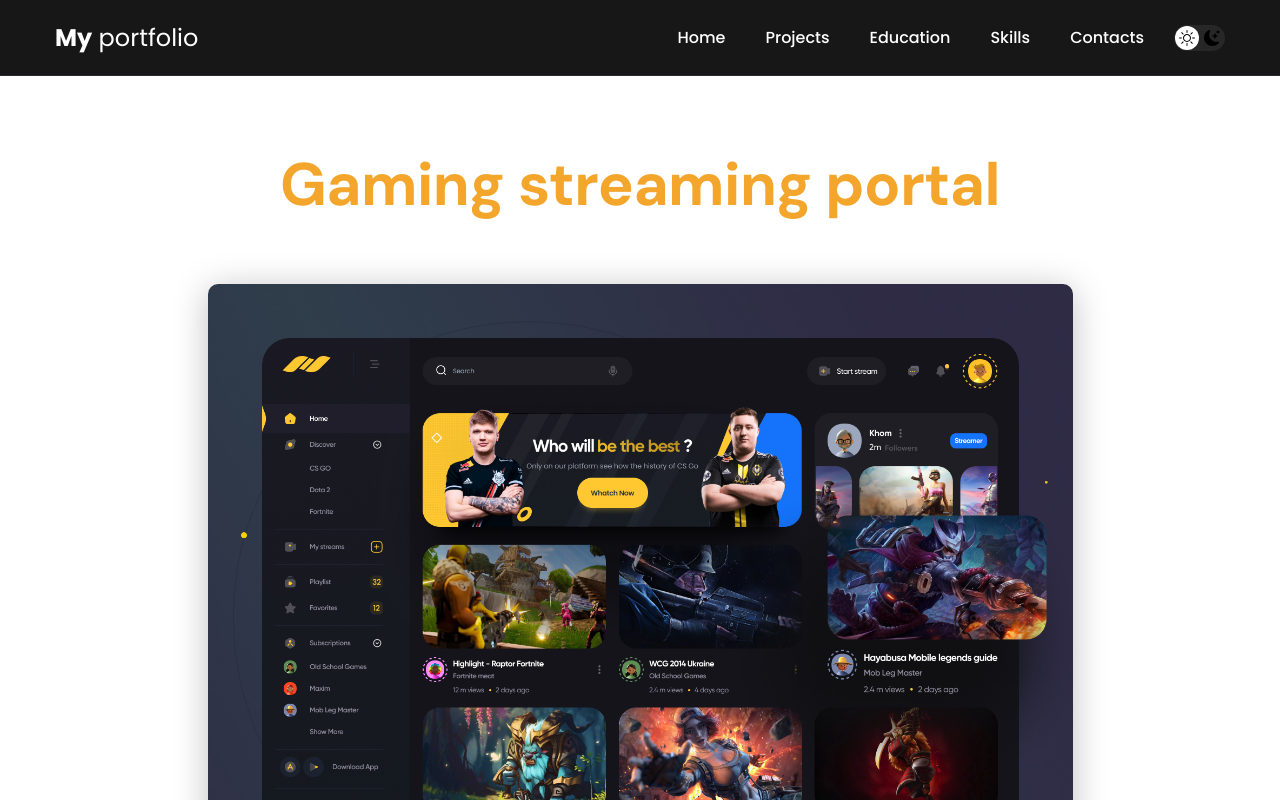
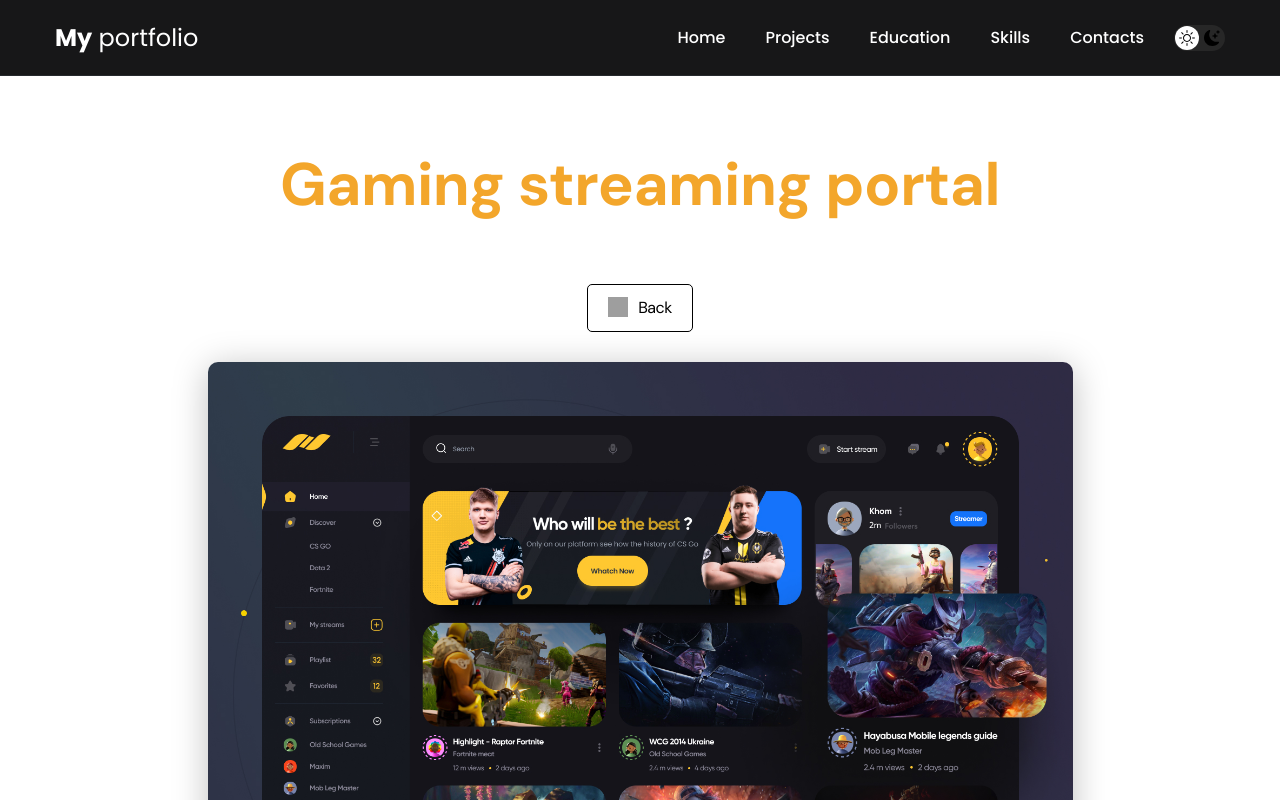
Before and after one commit to EgorYakushik/finalproject, a React (Create React App) app in the folder my-portfolio/: page /project/0 in a window 1280 px wide. Shown: the top 800 px of the page. Built offline with nearby package versions, Linux system fonts and the light colour scheme; grey boxes are pictures that could not be loaded.

Commit message:
back button add

```diff
--- /dev/null
+++ b/my-portfolio/src/components/btnBack/BtnBack.js
@@ -0,0 +1,11 @@
+import React from 'react'
+import './style.css'
+
+export default function BtnBack() {
+  return (
+    <a href='/projects' className="btn-back">
+        <img src="https://img.icons8.com/android/24/null/circled-left.png" alt="Back" className='arrow'/>
+        Back
+    </a>
+  )
+}
--- /dev/null
+++ b/my-portfolio/src/components/btnBack/style.css
@@ -0,0 +1,25 @@
+.btn-back {
+    display: flex;
+    column-gap: 10px;
+    align-items: 10px;
+    padding: 12px 20px;
+    height: 48px;
+    border-radius: 5px;
+    border: 1px solid var(--blackpure);
+    background-color: var(--white);
+    color: var(--blackpure);
+    transition: opacity 0.2s ease-in;
+    margin-bottom: 30px;
+}
+.btn-back:hover {
+    opacity: 0.7;
+}
+
+.btn-back:active {
+    position: relative;
+    top: 1px;
+}
+.arrow {
+    width: 20px;
+    height: 20px;
+}
--- a/my-portfolio/src/pages/Project.js
+++ b/my-portfolio/src/pages/Project.js
@@ -1,7 +1,9 @@
 import React from 'react'
 import {useParams} from 'react-router-dom'
+import BtnBack from '../components/btnBack/BtnBack';
 import BtnGitHub from '../components/btnGitHub/BtnGitHub'
 import { projects } from '../helpers/projectsList'
+
 
 
 export default function Project() {
@@ -13,6 +15,7 @@ export default function Project() {
         <div className="container">
             <div className="project-details">
                <h1 className="title-1">{project.title}</h1>
+               <BtnBack />
                <img src={project.imgBig} alt={project.title} className="project-details__cover" />
                <div className="project-details__desc">
                 <p>{project.skills}</p>
```
